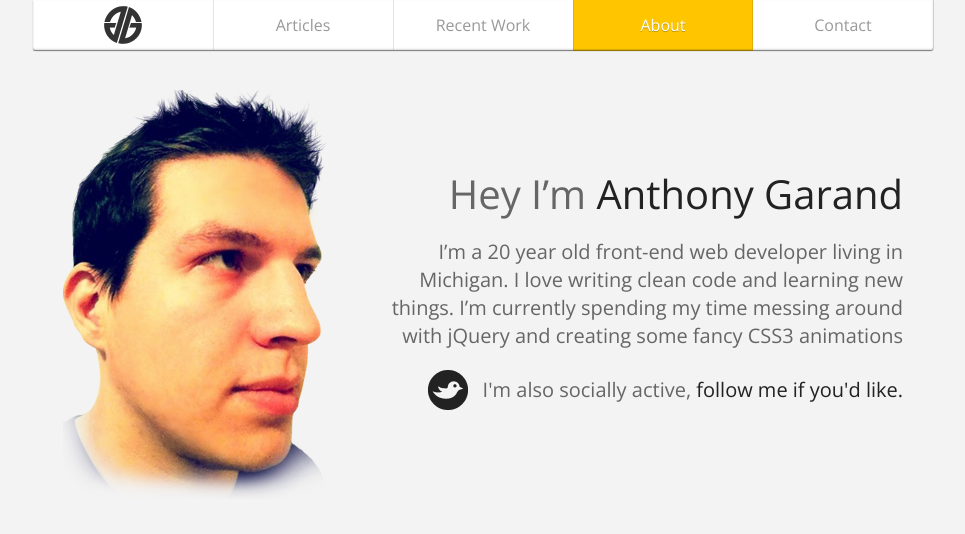
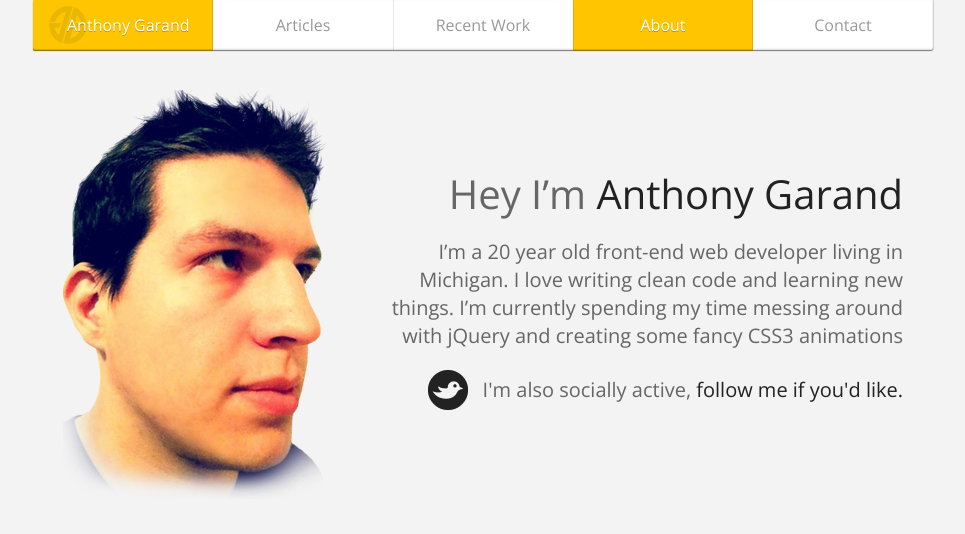
Before and after one commit to garand/garand, a Jekyll site: the page built from about/index.md, in a window 1280 px wide. Shown: the top 534 px of the page, without its empty margins (157-1122 px from the left). Built offline with Jekyll 4.4.1, drawn with Linux system fonts in a browser that asks for light colours.

Commit message:
Getting frustrated…. almost there.

```diff
--- a/_layouts/default.html
+++ b/_layouts/default.html
@@ -12,10 +12,10 @@
         <ul>
           {% for link in site.navigation %}
             {% assign current = nil %}
-            {% if page.url == '/index.html' or page.shortname == link.shortname %}
+            {% if link.url == '/' or page.shortname == link.shortname %}
               {% assign current = 'current' %}
             {% endif %}
-            <li rel="{{ page.url }} | {{ link.url }}" class="{{ link.shortname }}"><a href="{{ link.url }}" class="{{ current }}">{{ link.text }}</a></li>
+            <li><a href="{{ link.url }}" class="{{ current }}">{{ link.text }}</a></li>
           {% endfor %}
         </ul>
       </nav>
```
